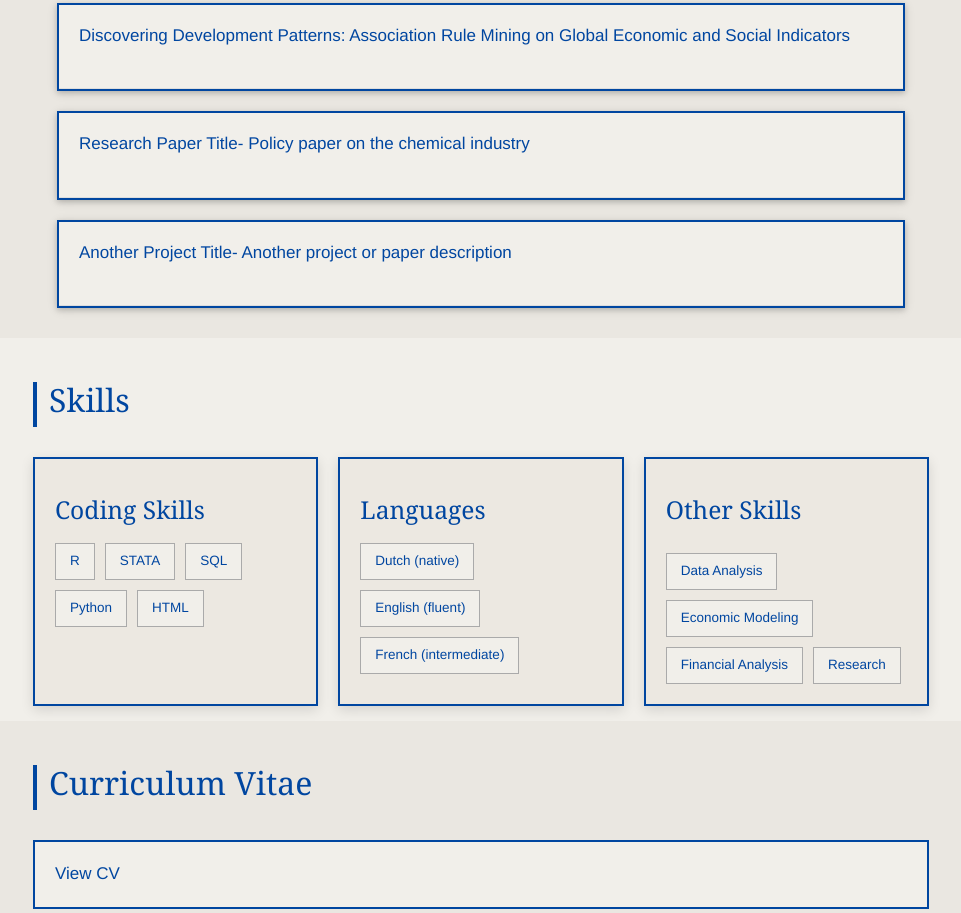
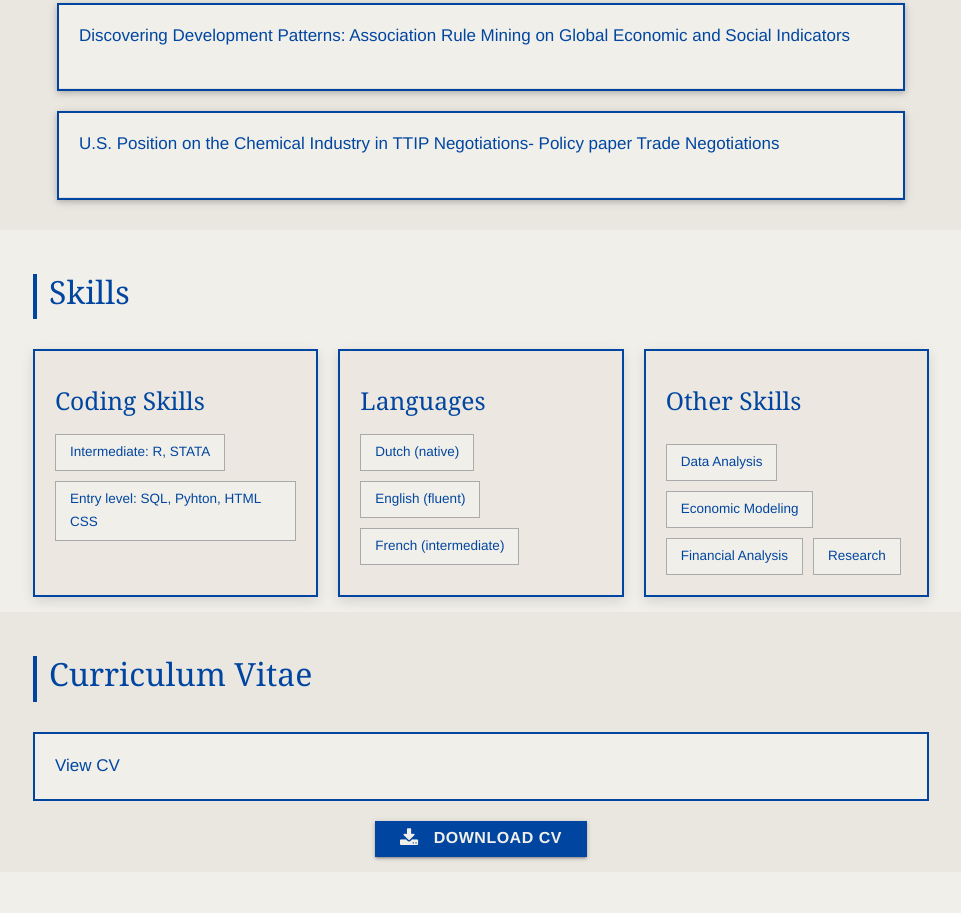
Before and after one commit to skonvinski/nathan.munteanu.io, a plain HTML site: page index.html in a window 1280 px wide. Shown: the part 971-1884 px from the top of the page, without its empty margins (159-1120 px from the left). Drawn offline with nearby package versions, Linux system fonts and the light colour scheme.

Commit message:
Update index.html

```diff
--- a/index.html
+++ b/index.html
@@ -134,30 +134,14 @@
       <!-- Project 2 -->
       <li class="project-card">
         <div class="collapsible-header">
-          <strong>Research Paper Title</strong> - Policy paper on the chemical industry
-        </div>
+          <strong>U.S. Position on the Chemical Industry in TTIP
+Negotiations</strong> - Policy paper Trade Negotiations
         <div class="collapsible-body">
           <p>This policy paper, prepared for the International Trade Negotiations course, explores how the U.S. chemical industry
              approaches trade talks with the European Union under the TTIP agreemen. It gives a comprehensive overview of key goals, challenges, and opportunities
               ,from reducing tariffs and other trade barriers and aligning regulations to promoting innovation and sustainability.
             </p>
           <p><a href="/assets/papers/Policy Paper Nathan Munteanu.pdf" target="_blank" class="btn-custom">View Full Paper (PDF)</a></p>
-        </div>
-      </li>
-
-      <!-- Project 3 -->
-      <li class="project-card">
-        <div class="collapsible-header">
-          <strong>Another Project Title</strong> - Another project or paper description
-        </div>
-        <div class="collapsible-body">
-          <p>Code Snippet:</p>
-          <pre>
-# Example in Python
-def hello():
-    print("Hello world")
-          </pre>
-          <p><a href="LINK_TO_PROJECT_OR_GITHUB" target="_blank" class="btn-custom">View Project</a></p>
         </div>
       </li>
 
@@ -177,11 +161,8 @@ def hello():
       <div class="skill-card">
         <h5>Coding Skills</h5>
         <div class="skill-tags">
-          <span class="tag">R</span>
-          <span class="tag">STATA</span>
-          <span class="tag">SQL</span>
-          <span class="tag">Python</span>
-          <span class="tag">HTML</span>
+          <span class="tag">Intermediate: R, STATA</span>
+          <span class="tag">Entry level: SQL, Pyhton, HTML CSS</span>
           <!-- Add more as needed -->
         </div>
       </div>
```
